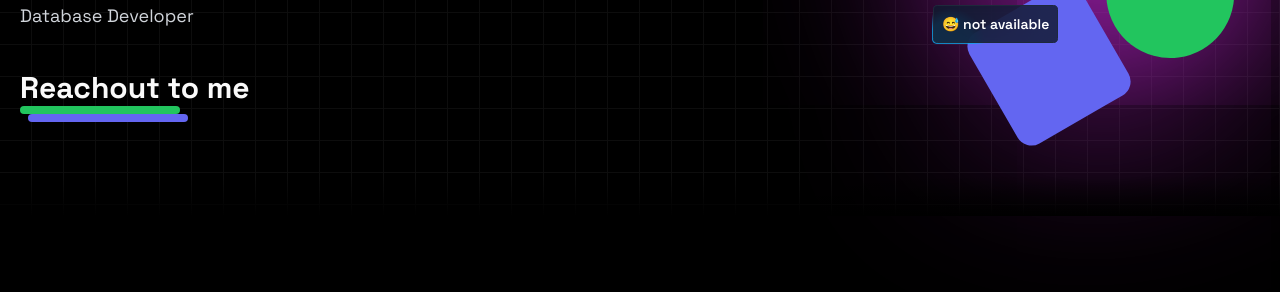
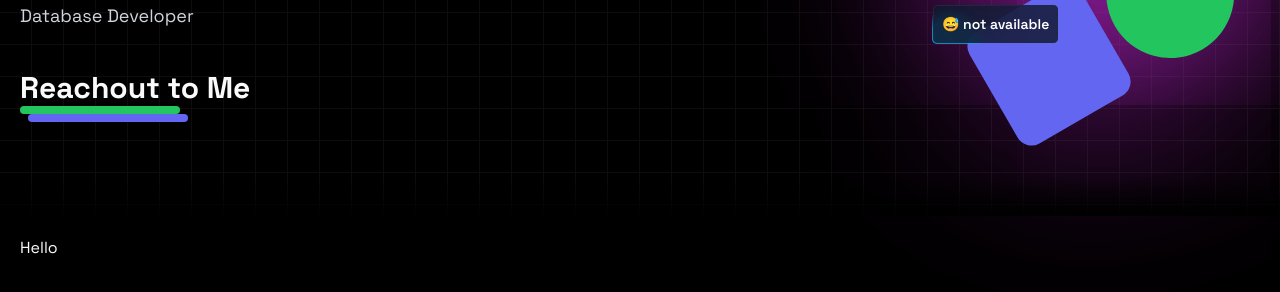
Before and after one commit to davit-ai/2024Portfolio, a Next.js app: page / in a window 1280 px wide. Shown: the part 404-696 px from the top of the page. Built offline with nearby package versions, Linux system fonts and the light colour scheme.

Commit message:
added utils for contact form

```diff
--- /dev/null
+++ b/src/app/components/Skills.tsx
@@ -0,0 +1,4 @@
+import React from "react";
+export default function Skills() {
+  return <div>Hello</div>;
+}
--- /dev/null
+++ b/src/app/components/Title.tsx
@@ -0,0 +1,21 @@
+import React from "react";
+
+export default function Title({
+  text,
+  className,
+}: {
+  text: string;
+  className?: string;
+}) {
+  return (
+
+      <div className={className}>
+        <h1 className=" h-9 text-3xl font-bold group-hover:text-green-400">
+          {text}
+        </h1>
+        <div className="w-40 h-2 bg-green-500 rounded-full "></div>
+        <div className="w-40 h-2 bg-indigo-500 rounded-full translate-x-2"></div>
+      </div>
+
+  );
+}
--- a/src/app/components/heroSection.tsx
+++ b/src/app/components/heroSection.tsx
@@ -1,6 +1,6 @@
 import Link from "next/link";
-import React from "react";
 import { MovingBorderBtn } from "./ui/moving-border";
+import Title from "./Title";
 
 export default function HeroSection() {
   return (
@@ -15,14 +15,11 @@ export default function HeroSection() {
         <p className="md:w-96 text-lg text-gray-300">
           {"Currently Working in Vanilla Tech! as a Database Developer"}
         </p>
-        <Link href={"mailto:khanaldavit@gmail.com"} className="inline-block ">
-          <div>
-            <h1 className=" h-9 text-3xl font-bold hover:text-green-400">
-              Reachout to me
-            </h1>
-            <div className="w-40 h-2 bg-green-500 rounded-full "></div>
-            <div className="w-40 h-2 bg-indigo-500 rounded-full translate-x-2"></div>
-          </div>
+        <Link
+          href={"mailto:khanaldavit@gmail.com"}
+          className="inline-block group"
+        >
+          <Title text={"Reachout to Me"} />
         </Link>
       </div>
 
--- a/src/app/page.tsx
+++ b/src/app/page.tsx
@@ -1,7 +1,7 @@
 import React from "react";
+import HeroSection from "./components/heroSection";
 import Navbar from "./components/navbar";
-import HeroSection from "./components/heroSection";
-import cn from "@/lib/utils";
+import Skills from "./components/Skills";
 
 export default function page() {
   return (
@@ -13,6 +13,9 @@ export default function page() {
         </div>
         <div className="h-10 xl:h-31 bg-gradient-to-t from-black absolute -bottom-5 left-0 xl:bottom-0 w-full"></div>
       </div>
+      <div className="max-w-7xl mx-auto p-5 ">
+        <Skills />
+      </div>
     </div>
   );
 }
```
